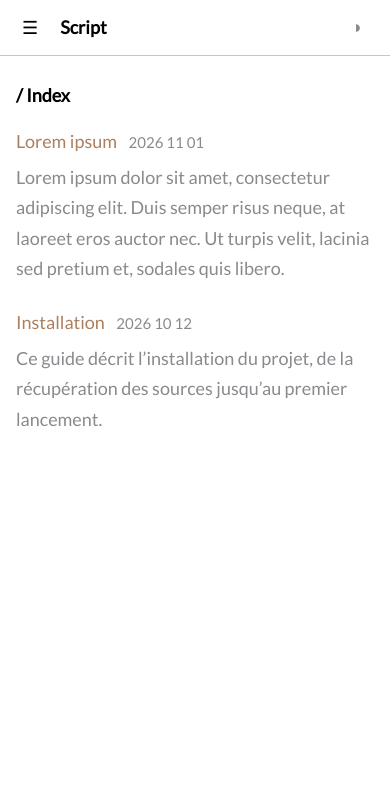
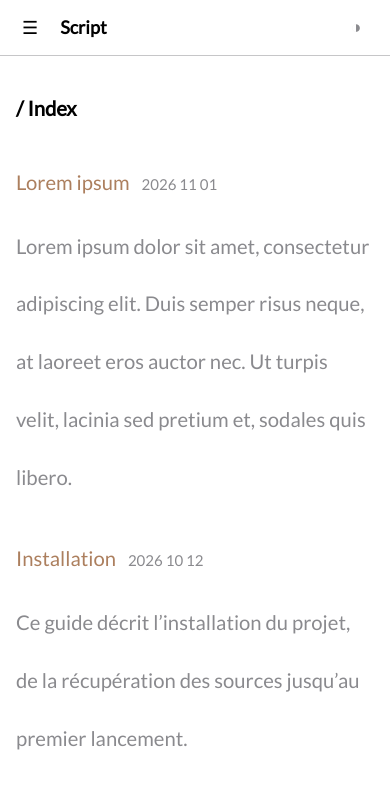
Before and after one commit to script-txt/script-txt.github.io, a Jekyll site: the page built from index.html, in a window 390 px wide. Shown: the top 789 px of the page. Built offline with Jekyll 4.4.1, drawn with Linux system fonts in a browser that asks for light colours.

Commit message:
Update default.html

```diff
--- a/_layouts/default.html
+++ b/_layouts/default.html
@@ -141,7 +141,7 @@
       transition: transform .2s ease;
     }
     .sidebar.open { transform: none; }
-    main { font-size:1.125rem; line-height: 1.9rem; padding: 1.5rem 1rem 3rem; }
+    main { font-size:1.266rem; line-height: 3.61rem; padding: 1.5rem 1rem 3rem; }
 
   }
   @media (prefers-reduced-motion: reduce) {
```
